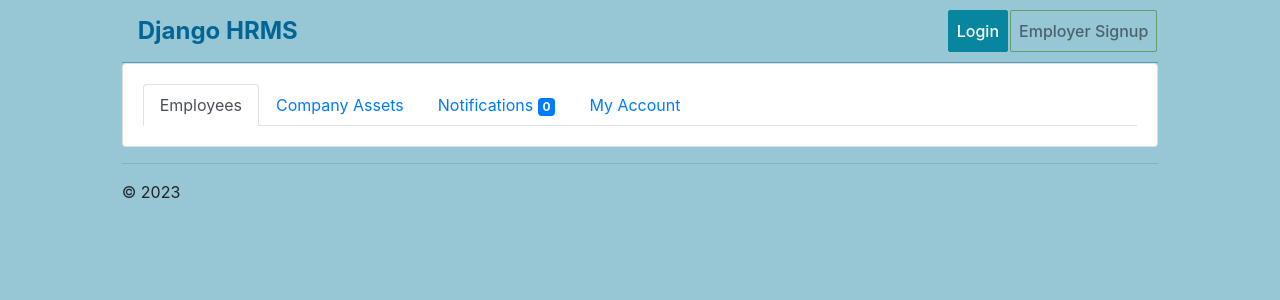
After one commit to DenasRamanauskas/django-hr_asset_management, a Django app: template mysite/core/templates/core/employer/dashboard.html in a window 1280 px wide. The commit adds this page. Shown: the top 300 px of the page. Run offline with Django 4.2, Linux system fonts and the light colour scheme; the template is opened without the code that fills it, so the values that code supplies are empty; some libraries are stand-ins or nearby versions.

Commit message:
template separation

```diff
--- a/mysite/core/templates/core/base.html
+++ b/mysite/core/templates/core/base.html
@@ -44,10 +44,12 @@
                     </nav>
                 </header>
 
-                <section class="main">
+                <section class="main card">
+                    <div class="card-body">
                     {% block content %}
                         <h1>Hello, world!</h1>
                     {% endblock %}
+                    </div>
                 </section>
 
 
--- /dev/null
+++ b/mysite/core/templates/core/employer/dashboard.html
@@ -0,0 +1,26 @@
+{% extends 'core/base.html' %}
+
+{% block title %}Django HRMS - Dashboard{% endblock %}
+
+{% block content %}
+    <div class="main-tabbed-nav">
+        <ul class="nav nav-tabs">
+            <li class="nav-item">
+                <a class="nav-link active" href="#">Employees</a>
+            </li>
+            <li class="nav-item">
+                <a class="nav-link" href="#">Company Assets</a>
+            </li>
+            <li class="nav-item">
+                <a class="nav-link" href="#">Notifications <span class="badge badge-primary">0</span></a>
+            </li>
+            <li class="nav-item">
+                <a class="nav-link" href="#">My Account</a>
+            </li>
+        </ul>
+    </div>
+
+    <div class="main-content ">
+
+    </div>
+{% endblock %}
--- a/mysite/core/templates/core/employer_dashboard.html
+++ /dev/null
@@ -1,6 +0,0 @@
-{% extends 'core/base.html' %}
-
-{% block title %}Django HRMS - Dashboard{% endblock %}
-
-{% block content %}
-    <p>Welcome to Employer Dashboard. <span style="color:tomato;">{{ user.email }}</span></p>{% endblock %}
--- a/mysite/core/urls.py
+++ b/mysite/core/urls.py
@@ -7,7 +7,7 @@ urlpatterns = [
     path('', core_views.home, name='home'),
     path('employer/signup/', core_views.employer_signup, name='employer_signup'),
     path('employer/dashboard/', core_views.employer_dashboard, name='employer_dashboard'),
-    path('employee/dashboard/', core_views.employer_dashboard, name='employee_dashboard'),
+    path('employee/dashboard/', core_views.employee_dashboard, name='employee_dashboard'),
     path('login/', auth_views.LoginView.as_view(), name='login'),
     path('login_redirect', core_views.login_redirect, name='login_redirect'),
     path('logout/', auth_views.LogoutView.as_view(), name='logout'),
```
Also changed, not shown: mysite/core/templates/core/employee/dashboard.html (added, +14 -0 lines), mysite/core/templates/core/employee_dashboard.html (deleted, +0 -7 lines), mysite/core/views.py (+5 -10 lines), mysite/core/templates/core/employer/signup.html (renamed from mysite/core/templates/core/employer_signup.html).
